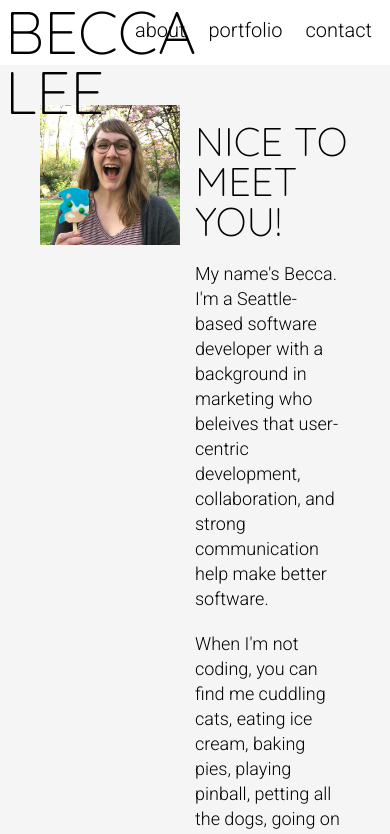
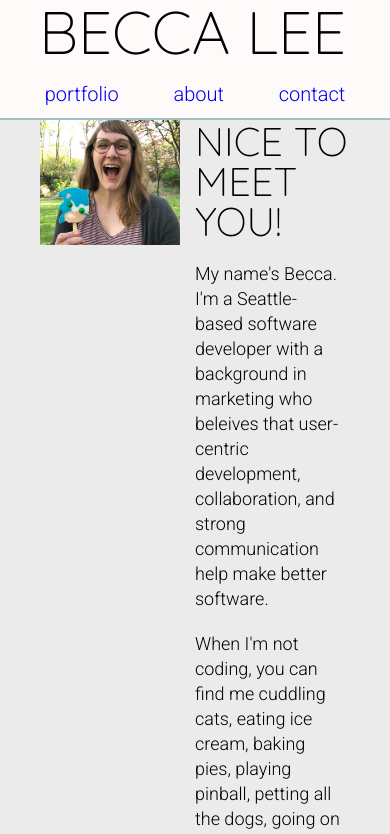
Before and after one commit to beccalee123/portfolio-site, a React (Create React App) app: page / in a window 390 px wide. Shown: the top 834 px of the page. Built offline with nearby package versions, Linux system fonts and the light colour scheme.

Commit message:
Adds variables, sets up media queries for header

```diff
--- a/src/base-styles/base.scss
+++ b/src/base-styles/base.scss
@@ -1,3 +1,6 @@
+@import "./variables.scss";
+
+
 @import url('https://fonts.googleapis.com/css?family=Quicksand:300,400,500,700|Roboto:100,100i,300,300i,400,400i,500,500i,700,700i,900,900i');
 
 * {
@@ -5,14 +8,23 @@
 }
 
 html {
-  font-family: 'Roboto', sans-serif;
+  font-family: $bodyfont;
   font-size: 18px;
   font-weight: 300;
+  background-color: $light;
 }
 
 h2{
-  font-family: 'Quicksand', sans-serif;
+  font-family: $headersfont;
   font-weight: 300;
   font-size: 40px;
   text-transform: uppercase;
 }
+
+a:visited {
+  color: $dark;
+}
+
+a:hover {
+  color: $highlight;
+}
--- /dev/null
+++ b/src/base-styles/variables.scss
@@ -0,0 +1,13 @@
+@import url('https://fonts.googleapis.com/css?family=Quicksand:300,400,500,700|Roboto:100,100i,300,300i,400,400i,500,500i,700,700i,900,900i');
+
+// Colors
+
+$light: rgb(255, 250, 250);
+$medium: rgb(235, 235, 235);
+$dark: rgb(12, 12, 12);
+$highlight: rgb(157, 194, 196);
+$highlightOnBlack: rgb(163, 220, 223);
+
+// Fonts
+ $headersfont: 'Quicksand', sans-serif;
+ $bodyfont: 'Roboto', sans-serif;
--- a/src/components/about/about.js
+++ b/src/components/about/about.js
@@ -14,7 +14,7 @@ class About extends React.Component {
           <h2>Nice to Meet You!</h2>
           <p>My name's Becca. I'm a Seattle-based software developer with a background in marketing who beleives that user-centric development, collaboration, and strong communication help make better software.</p>
           <p>When I'm not coding, you can find me cuddling cats, eating ice cream, baking pies, playing pinball, petting all the dogs, going on hikes, and watching pro-wrestling (yes, really).</p>
-          <p>Want to know more about my work? Check out my <a href="#">Portfolio</a> and <a href="#">Resume</a></p>
+          <p>Want to know more about my work? Check out my <a href="#portfolio">Portfolio</a>.</p>
         </div>
         </section>
       </>
--- a/src/components/about/about.scss
+++ b/src/components/about/about.scss
@@ -1,8 +1,11 @@
+@import "../../base-styles/variables.scss";
+
 #about{
-  background-color: whitesmoke;
+  background-color: $medium;
   padding: 105px 40px 40px 40px;
   display: grid;
   grid-template-columns: 1fr 50%;
+  border-bottom: 2px solid $highlight;
 
   img {
     max-width: 90%;
--- a/src/components/contact/contact.scss
+++ b/src/components/contact/contact.scss
@@ -1,10 +1,18 @@
+@import "../../base-styles/variables.scss";
+
 #contact {
   text-align: center;
-  background-color: whitesmoke;
+  background-color: $medium;
   height: 50%;
+  border-bottom: 2px solid $highlight;
 
   img{
     width: 50px;
+  }
+
+  img:hover {
+    background-color: $highlight;
+    border-radius: 25%;
   }
 
   h2 {
--- a/src/components/footer/footer.scss
+++ b/src/components/footer/footer.scss
@@ -1,7 +1,9 @@
+@import "../../base-styles/variables.scss";
+
 footer {
   height: 60px;
   width: 100%;
-  font-family: 'Quicksand', sans-serif;
+  font-family: $headersfont;
 
 
   p {
--- a/src/components/header/header.js
+++ b/src/components/header/header.js
@@ -15,20 +15,13 @@ class Header extends React.Component {
           </ul>
           <ul>
             <div id="nav">
-            <li>about</li>
-            <li>portfolio</li>
+            <li><a href="#portfolio">portfolio</a></li>
+            <li><a href="#about">about</a></li>
             {/* <li>resume</li> */}
-            <li>contact</li>
+            <li><a href="#contact">contact</a></li>
             </div>
           </ul>
-
-
         </nav>
-
-        {/* <Link to='/'>About</Link> */}
-        {/* <Link>Portfolio</Link> */}
-        {/* <Link>Resume</Link> */}
-        {/* <Link>Contact</Link> */}
       </>
     );
   }
--- a/src/components/header/header.scss
+++ b/src/components/header/header.scss
@@ -1,20 +1,23 @@
+@import "../../base-styles/variables.scss";
+
 nav {
 
   height: 65px;
   width: 100%;
-  background-color: white;
+  background-color: $light;
   position: fixed;
   top: 0;
-  display: grid;
-  grid-template-columns: 30% 1fr;
-  // border: 1px solid red;
+  display: flex;
+  border-bottom: 2px solid $highlight;
 
   #name{
-    font-family: 'Quicksand', sans-serif;
+    font-family: $headersfont;
     font-weight: 300;
     font-size: 60px;
     text-transform: uppercase;
-    margin: 2px 5px 2px 5px;
+    margin: 2px 10px 2px 5px;
+    display: block;
+    min-width: 325px;
   }
 
   div{
@@ -32,11 +35,24 @@ nav {
   #nav {
     line-height: 60px;
     font-size: 20px;
-    // font-weight: 400;
-  }
-
-  a:hover {
-    color: blue;
   }
 
 }
+
+// Tablet view
+@media screen and (max-width: 800px){
+
+  nav{
+    height: 120px;
+    flex-direction: column;
+
+    #name {
+      text-align: center;
+    }
+
+    #nav{
+      display: flex;
+      align-content: left;
+    }
+  }
+}
--- a/src/components/portfolio/portfolio.scss
+++ b/src/components/portfolio/portfolio.scss
@@ -1,4 +1,8 @@
+@import "../../base-styles/variables.scss";
+
 #portfolio{
+
+  border-bottom: 2px solid $highlight;
 
   h2 {
     text-align: center;
@@ -6,7 +10,7 @@
   }
 
   h3 {
-    font-family: 'Quicksand', sans-serif;
+    font-family: $headersfont;
     font-size: 30px;
     text-transform: lowercase;
     text-align: center;
@@ -20,17 +24,16 @@
     div{
       margin: 20px 10%;
       width: 450px;
-      // border: 1px solid black;
 
       h4{
-        font-family: 'Quicksand', sans-serif;
+        font-family: $headersfont;
         font-size: 30px;
         margin-bottom: 10px
       }
 
       img {
         width: 450px;
-        border: 5px solid black;
+        border: 5px solid $dark;
       }
 
       p {
@@ -55,17 +58,16 @@
     div{
       margin: 20px 10%;
       width: 450px;
-      // border: 1px solid black;
 
       h4{
-        font-family: 'Quicksand', sans-serif;
+        font-family: $headersfont;
         font-size: 30px;
         margin-bottom: 10px
       }
 
       img {
         width: 450px;
-        border: 5px solid black;
+        border: 5px solid $dark;
       }
 
       p {
```
